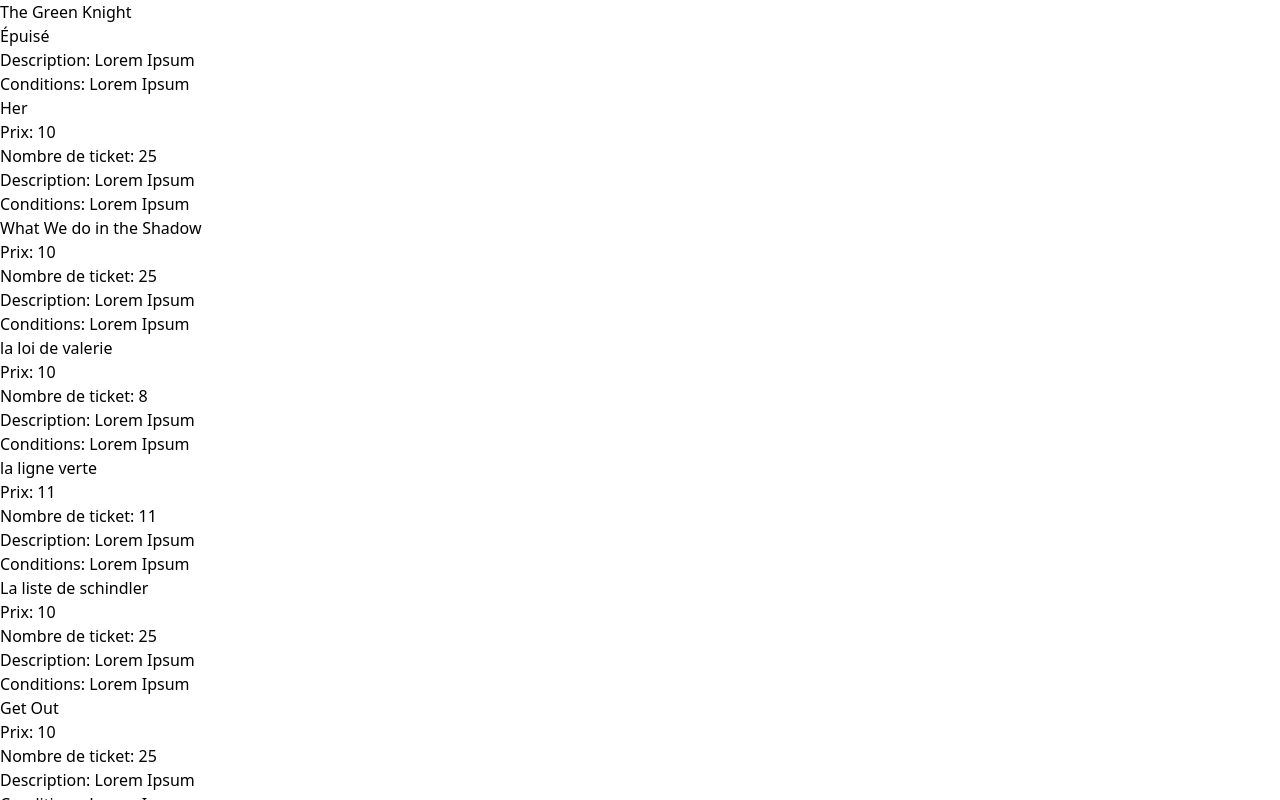
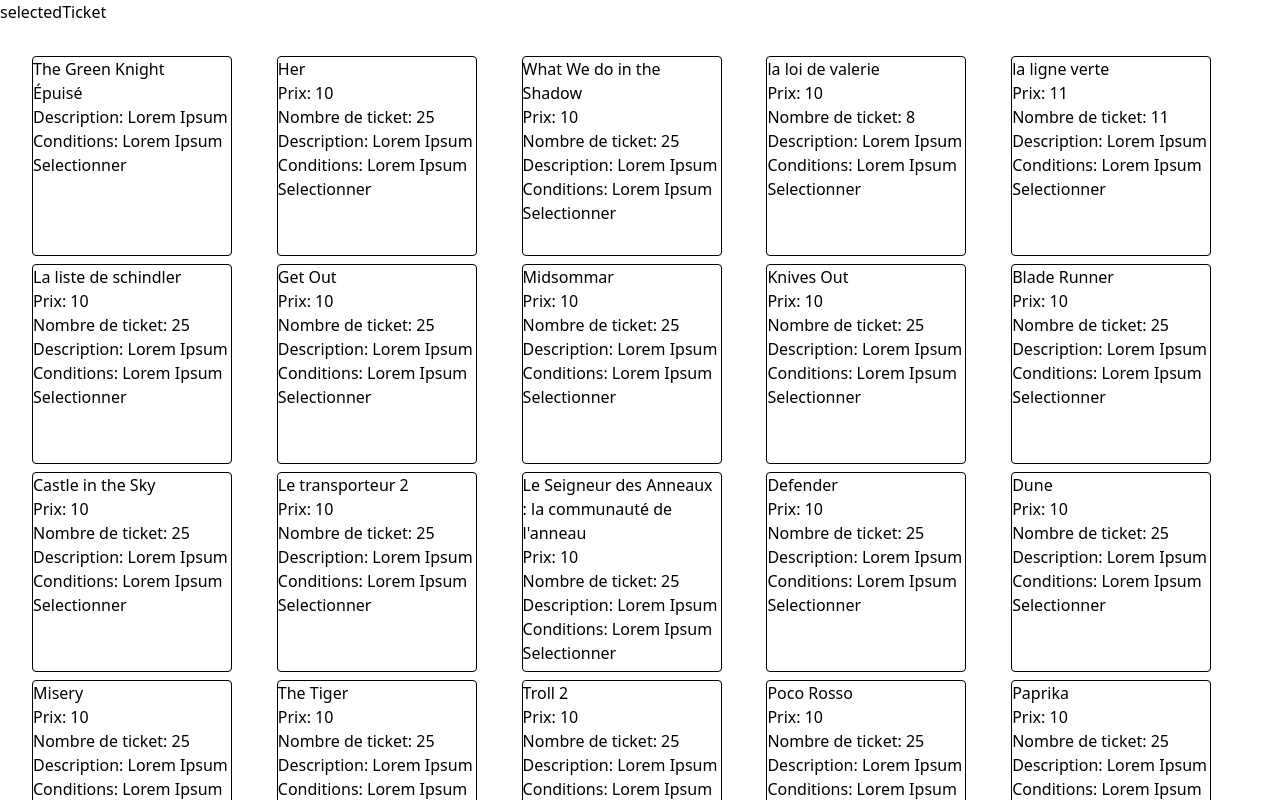
Before and after one commit to GabrielAlbinet/echovisuel-mecelacata, an Angular app: page /ticket-list in a window 1280 px wide. Shown: the top 800 px of the page. Built offline with nearby package versions, Linux system fonts and the light colour scheme.

Commit message:
Remonter les infos de l'enfant vers le parent

```diff
--- a/src/app/components/ticket-card.component/ticket-card.component.html
+++ b/src/app/components/ticket-card.component/ticket-card.component.html
@@ -1,4 +1,4 @@
-<div>
+<div class="border rounded-sm box-border md:size-50 size-47">
     <p>{{ticket().name}}</p>
     @if(ticket().available===true){
         <p>Prix: {{ticket().price}}</p>
@@ -8,4 +8,5 @@
     }
     <p>Description: {{ticket().description}}</p>
      <p>Conditions: {{ticket().condition}}</p>
+     <button type="button" (click)="select(ticket())">Selectionner</button>
 </div>
--- a/src/app/components/ticket-card.component/ticket-card.component.ts
+++ b/src/app/components/ticket-card.component/ticket-card.component.ts
@@ -1,4 +1,4 @@
-import { Component, input } from '@angular/core';
+import { Component, input, output } from '@angular/core';
 import { Ticket } from '../../types/ticket-type.interface';
 
 @Component({
@@ -8,5 +8,10 @@
   templateUrl: './ticket-card.component.html',
 })
 export class TicketCardComponent {
-  ticket=input.required<Ticket>();
+  ticket=input.required<Ticket>(); //parent vers enfant
+  selectedTicket=output<Ticket>(); //Enfant vers parent
+  select(ticket:Ticket){
+    this.selectedTicket.emit(ticket);
+
+  }
 }
--- a/src/app/pages/ticket-list.component/ticket-list.component.html
+++ b/src/app/pages/ticket-list.component/ticket-list.component.html
@@ -1,5 +1,7 @@
-<div>
+<div > <p>{{selectedTicket.name}}</p>
+</div>
+<div  class="grid md:grid-cols-5 md:grid-rows-4 grid-cols-2 grid-rows-10 gap-2 p-8 ">
     @for(ticket of ticketList();track ticket){
-        <app-ticket-card [ticket]="ticket"></app-ticket-card>
+        <app-ticket-card [ticket]="ticket" (selectedTicket)="selectedTicket($event)"></app-ticket-card>
     }
 </div>
--- a/src/app/pages/ticket-list.component/ticket-list.component.ts
+++ b/src/app/pages/ticket-list.component/ticket-list.component.ts
@@ -1,5 +1,5 @@
-import { Component, inject, OnInit, signal } from '@angular/core';
-//import { Ticket } from '../../types/ticket-type.interface';
+import { Component, inject, Input, OnInit, signal,OnChanges,SimpleChanges } from '@angular/core';
+import { Ticket } from '../../types/ticket-type.interface';
 import { TicketService } from '../../services/ticket.service';
 import { TicketCardComponent } from '../../components/ticket-card.component/ticket-card.component';
 
@@ -13,8 +13,18 @@
 export class TicketListComponent implements OnInit {
   private readonly ticketServiceCall = inject(TicketService);
   readonly ticketList = this.ticketServiceCall.ticketListSignal; //Creation d'un signal d'une liste de ticket
-
+ // @Input() selectedTicket:Ticket = {} as Ticket;
+  selectedTicketList:Ticket[] = [];
   ngOnInit(){
     this.ticketServiceCall.getTicketList();
+    //console.log(this.selectedTicket);
   }
+ /* ngOnChanges(changes:SimpleChanges){
+   // this.selectedTicketList.push(this.selectedTicket);
+    console.log(this.selectedTicketList);
+  }*/
+ selectedTicket(ticket:Ticket){
+  this.selectedTicketList.push(ticket);
+  console.log(this.selectedTicketList);
+ }
 }
```
